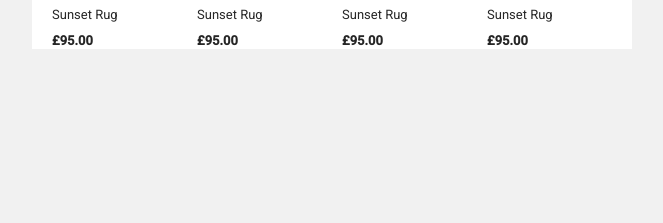
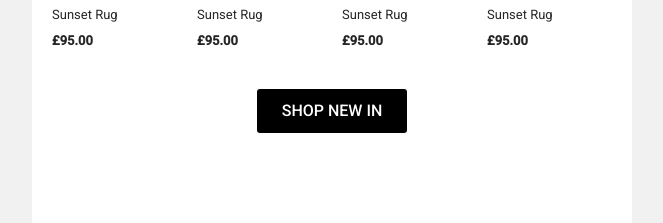
Before and after one commit to J-E-Y/BibleRadingSociety, a website: page dist/Newletters-email/index.html in a window 1280 px wide. Shown: the part 1422-1645 px from the top of the page, without its empty margins (308-971 px from the left). Before the commit the page ends 1471 px from the top, so only its background shows below. Drawn offline with Linux system fonts and the light colour scheme.

Commit message:
added botton

```diff
--- a/dist/Newletters-email/index.html
+++ b/dist/Newletters-email/index.html
@@ -578,16 +578,47 @@
                            </td>
                          </tr>
                        </table>
-
                     </td>
                   </tr>
                 </table>
-
               </td>
             </tr>
+            <!-- Four Col Ends -->
+            <!-- Botton starts -->
+            <tr>
+              <td align="center">
+                <table class="container"width="560" border="0" cellspacing="0"cellpadding="0">
+<!-- ?1 -->
+                  <tr>
+                    <td height="40" style="line-height:40px; font-size: 40px; font-family:arial; mso-line-height-rule:exactly;">&nbsp;</td>
+                  </tr>
+<!-- ?2 -->
+                      <tr>
+                        <td align="center">
+                        <table style="border-radius:3px;" bgcolor="#000000" width="150" border="0" cellspacing="0" cellpadding="0">
+                          <tr>
+                            <td align="center" style="color:#ffffff; padding:10px 0px;">
+                            <a href="#" target="_blank" style="color:#ffffff; text-decoration: none; font-size: 16px; line-height: 24px; text-transform: uppercase; font-weight:500;">Shop new in</a></td>
+                          </tr>
+                        </table>
+                        </td>
+                      </tr>
+<!--?3  -->
+                        <tr>
+                          <td height="40" style="line-height:40px; font-size: 40px; font-family:arial; mso-line-height-rule:exactly;">&nbsp;</td>
+                        </tr>
+                      </table>
+                      </td>
+                </tr>
+                </table>
+                </td>
+                </tr>
+
+             <!-- Botton ends§  -->
+             <tr><td height="50">&nbsp;</td></tr>
 
 
-            <!-- Four Col Ends -->
+
 
           </table>
           <!-- body of email ends here -->
```
